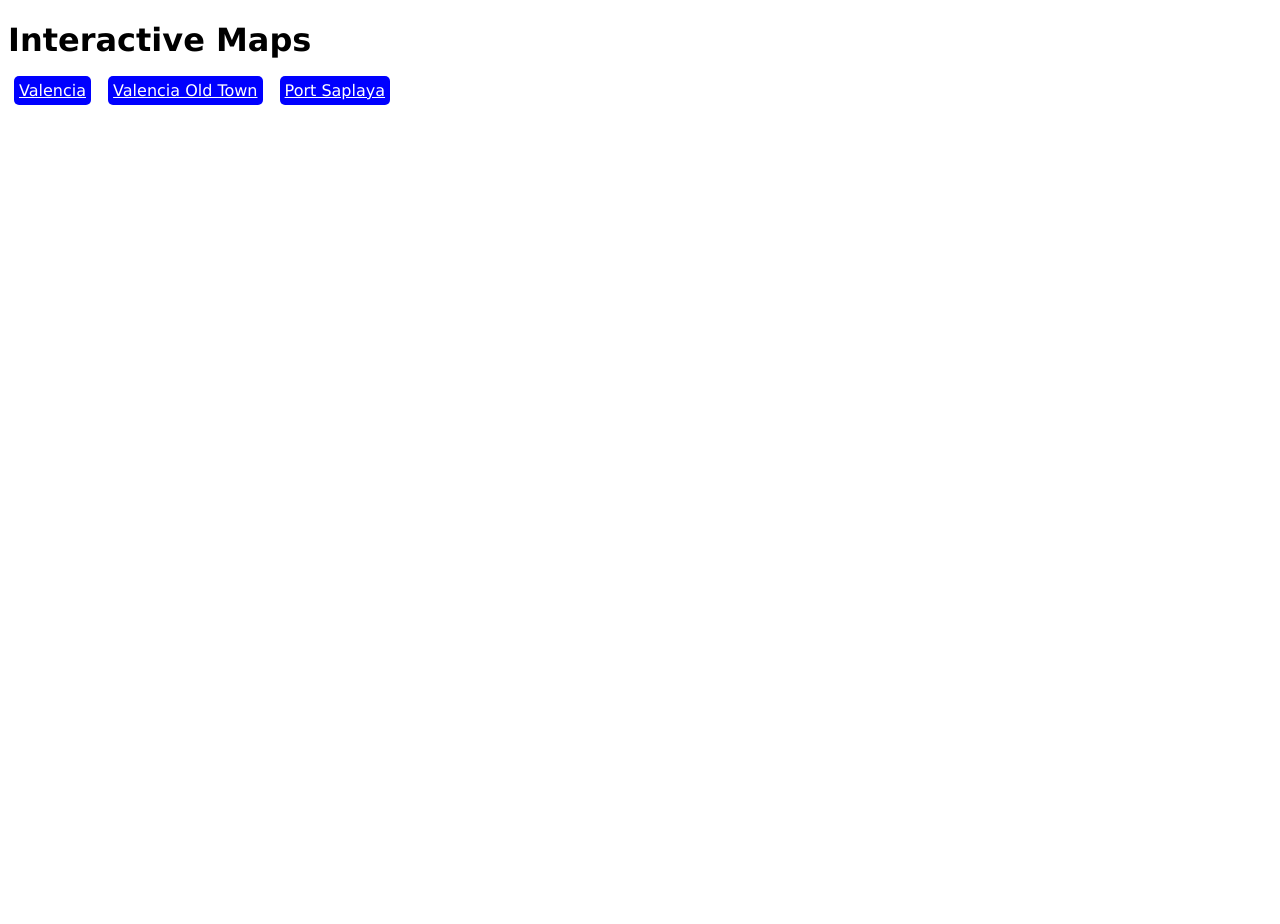
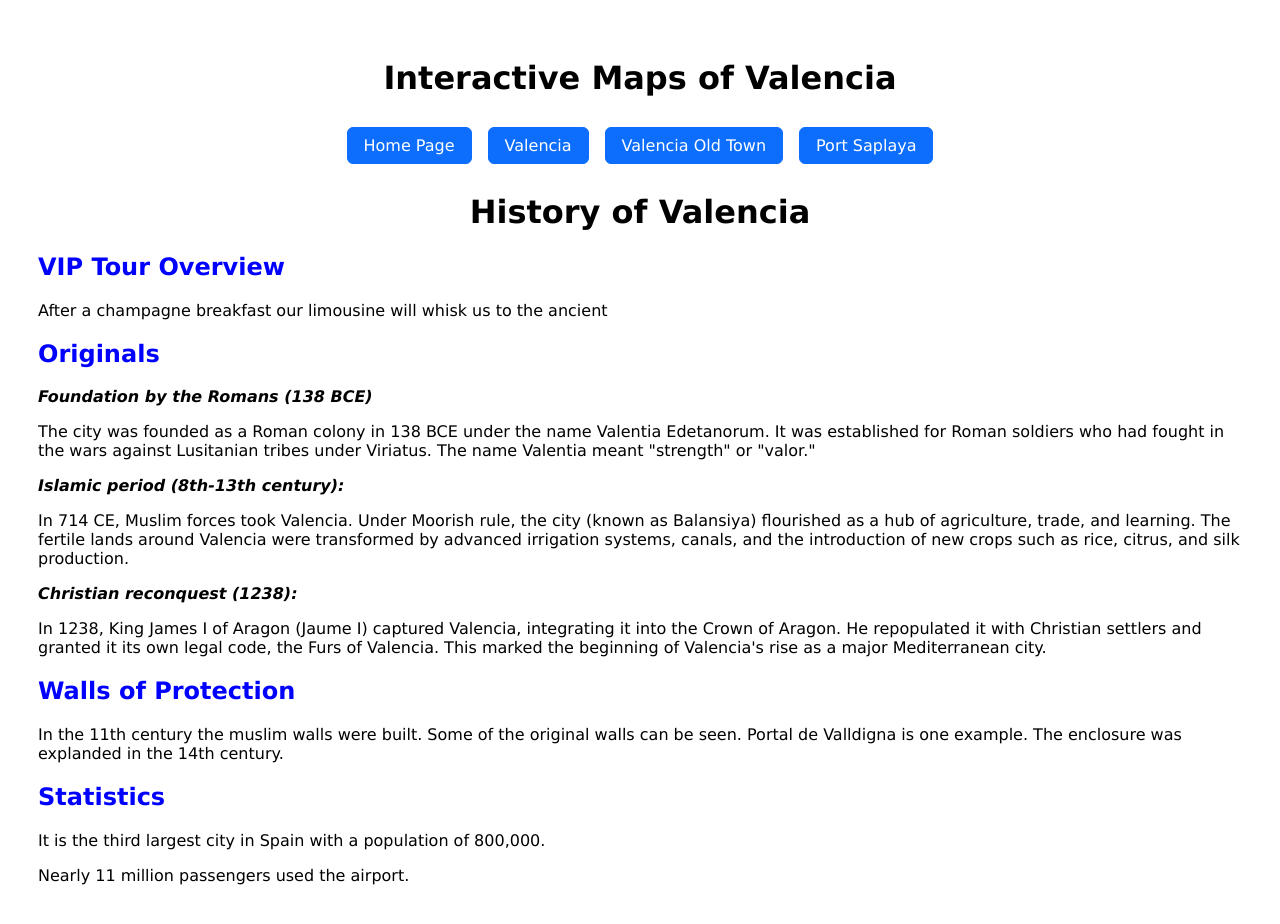
Before and after one commit to MartinJHolmes/InteractiveMap, a plain HTML site: page index.html in a window 1280 px wide. Before the commit the page ends 800 px from the top, so only its background shows below. Drawn offline with Linux system fonts and the light colour scheme.

Commit message:
Better buttons

```diff
--- a/include/style.css
+++ b/include/style.css
@@ -1,5 +1,58 @@
 body {
     font-family: Verdana, Geneva, Tahoma, sans-serif;
+    padding: 30px;
+}
+
+h1 {
+    text-align: center;
+}
+
+h2 {
+    color: blue;
+}
+
+h3 {
+    font-style: italic;
+    font-size: medium;
+}
+
+.button-container {
+    display: flex;
+    /* align-self: center; */
+    justify-content: center;
+}
+
+.custom-btn {
+    display: inline-block;
+    padding: 0.5rem 1rem;
+    margin: 0.5rem;
+    font-size: 1rem;
+    font-weight: 400;
+    text-align: center;
+    text-decoration: none;
+    color: #fff;
+    /* text color */
+    background-color: #0d6efd;
+    /* bootstrap primary */
+    border: 1px solid #0d6efd;
+    border-radius: 0.375rem;
+    /* rounded corners */
+    transition: background-color 0.15s ease, border-color 0.15s ease;
+}
+
+.custom-btn:hover {
+    background-color: #0b5ed7;
+    border-color: #0a58ca;
+}
+
+.custom-btn:active {
+    background-color: #0a58ca;
+    border-color: #0a53be;
+}
+
+.custom-btn:focus {
+    outline: 0;
+    box-shadow: 0 0 0 0.25rem rgba(13, 110, 253, 0.5);
 }
 
 .button {
--- a/index.html
+++ b/index.html
@@ -11,11 +11,65 @@
 
 <body>
 
-    <h1>Interactive Maps</h1>
-    <a class="button" href="valencia.html">Valencia</a>
-    <a class="button" href="valencia-oldtown.html">Valencia Old Town</a>
-    <a class="button" href="portsaplaya.html">Port Saplaya</a>
-    <br><br>
+    <h1>Interactive Maps of Valencia</h1>
+    <div class="button-container">
+        <a class="custom-btn" href="index.html">Home Page</a>
+        <a class="custom-btn" href="valencia.html">Valencia</a>
+        <a class="custom-btn" href="valencia-oldtown.html">Valencia Old Town</a>
+        <a class="custom-btn" href="portsaplaya.html">Port Saplaya</a>
+    </div>
+
+    <h1>History of Valencia</h1>
+    <div>
+        <div>
+            <h2>VIP Tour Overview</h2>
+            <p>After a champagne breakfast our limousine will whisk us to the ancient </p>
+            <h2>Originals</h2>
+            <div>
+                <h3>Foundation by the Romans (138 BCE)</h3>
+            </div>
+            <p>
+                The city was founded as a Roman colony in 138 BCE under the name Valentia Edetanorum.
+                It was established for Roman soldiers who had fought in the wars against Lusitanian tribes under
+                Viriatus.
+                The name Valentia meant "strength" or "valor."
+            </p>
+            <div>
+                <h3>Islamic period (8th-13th century):</h3>
+            </div>
+            <p>
+                In 714 CE, Muslim forces took Valencia.
+                Under Moorish rule, the city (known as Balansiya) flourished as a hub of agriculture, trade, and
+                learning.
+                The fertile lands around Valencia were transformed by advanced irrigation systems, canals, and the
+                introduction of new crops such as rice, citrus, and silk production.
+            </p>
+            <div>
+                <h3>Christian reconquest (1238):</h3>
+            </div>
+            <p>
+                In 1238, King James I of Aragon (Jaume I) captured Valencia, integrating it into the Crown of Aragon.
+                He repopulated it with Christian settlers and granted it its own legal code, the Furs of Valencia.
+                This marked the beginning of Valencia's rise as a major Mediterranean city.
+            </p>
+        </div>
+        <div>
+            <h2>Walls of Protection</h2>
+            <p>
+                In the 11th century the muslim walls were built.
+                Some of the original walls can be seen.
+                Portal de Valldigna is one example.
+                The enclosure was explanded in the 14th century.
+            </p>
+        </div>
+        <div>
+            <h2>Statistics</h2>
+            <div>
+                <p>It is the third largest city in Spain with a population of 800,000.</p>
+                <p>Nearly 11 million passengers used the airport.</p>
+            </div>
+        </div>
+    </div>
 
 
 </body>
```
Also changed, not shown: include/landmarks.js (+8 -3 lines), portsaplaya.html (+6 -4 lines), valencia-oldtown.html (+6 -4 lines), valencia.html (+6 -4 lines).
